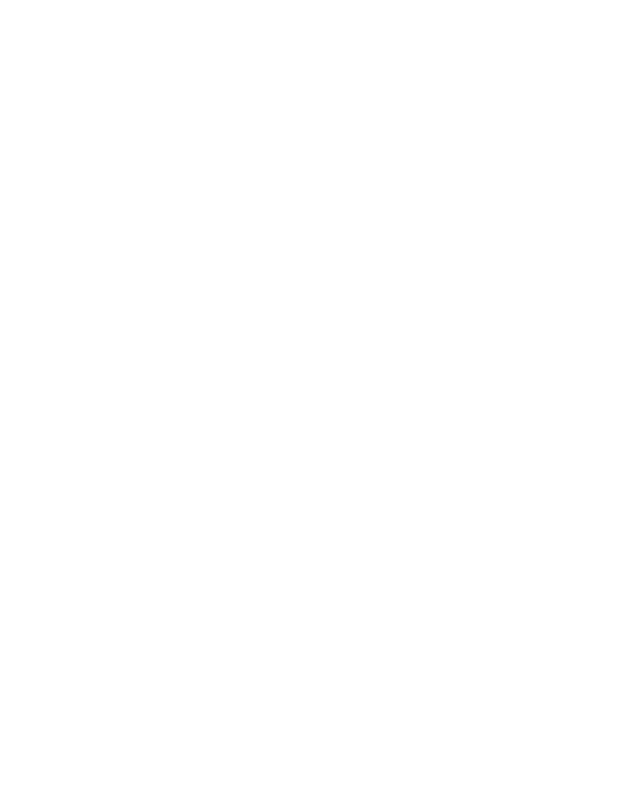
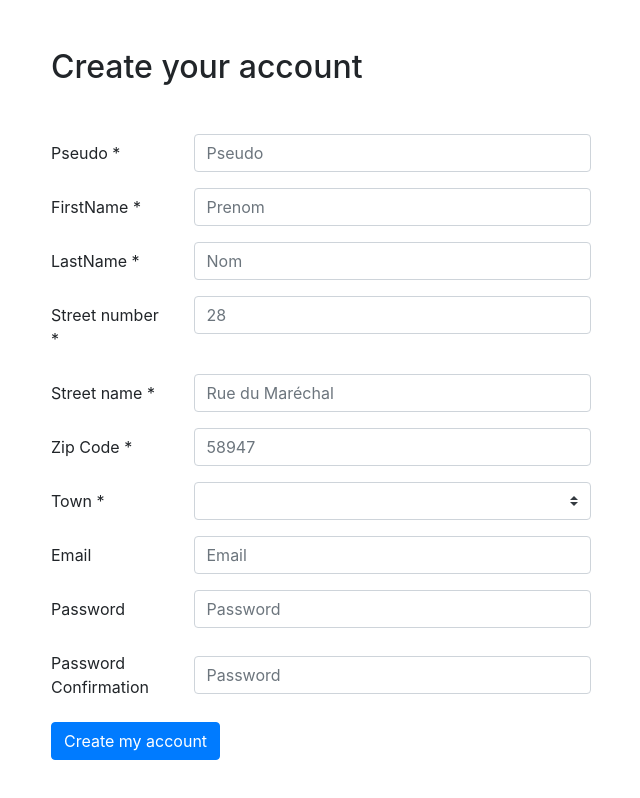
Before and after one commit to AntoineAubree/kalitair-front, an Angular app: page /sign-up in a window 1280 px wide. Before the commit this address led to /. Shown: the whole page, without its empty margins (319-959 px from the left). Built offline with nearby package versions, Linux system fonts and the light colour scheme.

Commit message:
create user page + town service

```diff
--- /dev/null
+++ b/src/app/model/town.ts
@@ -0,0 +1,10 @@
+export interface Town {
+    //id
+    id: number;
+
+    //name
+    name: String;
+
+    //zipCode
+    zipCode: String;
+}
--- a/src/app/user/user-create/user-create.component.html
+++ b/src/app/user/user-create/user-create.component.html
@@ -1 +1,78 @@
-<p>user-create works!</p>
+<div class="container">
+    <div class="row mt-5">
+        <div class="col-md-3"></div>
+        <div class="col-md-6">
+            <h2>Create your account</h2>
+            <form [formGroup]='createForm'>
+                <div class="form-group row mt-5">
+                  <label for="pseudo" class="col-sm-3 col-form-label">Pseudo *</label>
+                  <div class="col-sm-9">
+                    <input formControlName='pseudo' type="text" class="form-control" id="pseudo" placeholder="Pseudo" required>
+                  </div>
+                </div>
+                <div class="form-group row">
+                  <label for="firstName" class="col-sm-3 col-form-label">FirstName *</label>
+                  <div class="col-sm-9">
+                    <input formControleName='firstName' type="text" class="form-control" id="firstName" placeholder="Prenom" required>
+                  </div>
+                </div>
+                <div class="form-group row">
+                  <label for="lastName" class="col-sm-3 col-form-label">LastName *</label>
+                  <div class="col-sm-9">
+                    <input formControleName='lastName' type="text" class="form-control" id="lastName" placeholder="Nom" required>
+                  </div>
+                </div>
+                <div class="form-group row">
+                  <label for="streetNumber" class="col-sm-3 col-form-label">Street number *</label>
+                  <div class="col-sm-9 ">
+                    <input formControleName='streetNumber' type="number" class="form-control " id="streetNumber" placeholder="28" required>
+                  </div>
+                </div>
+                <div class="form-group row">
+                  <label for="streetName" class="col-sm-3 col-form-label">Street name *</label>
+                  <div class="col-sm-9">
+                    <input formControleName='streetName' type="text" class="form-control" id="streetName" placeholder="Rue du Maréchal" required>
+                  </div>
+                </div>
+                <div class="form-group row">
+                  <label for="zipCode" class="col-sm-3 col-form-label">Zip Code *</label>
+                  <div class="col-sm-9">
+                    <input formControleName='zipCode' type="number" class="form-control" id="zipCode" placeholder="58947" required>
+                  </div>
+                </div>
+                <div class="form-group row">
+                  <label for="town" class="col-sm-3 col-form-label">Town *</label>
+                  <div class="col-sm-9">
+                    <select formControleName='town' class="custom-select mr-sm-2" id="town">
+                        <option *ngFor="let town of towns" value={{town.name}}>{{town.name}}</option>
+                      </select>
+                  </div>
+                </div>
+                <div class="form-group row">
+                  <label for="email" class="col-sm-3 col-form-label">Email</label>
+                  <div class="col-sm-9">
+                    <input formControleName='email' type="email" class="form-control" id="email" placeholder="Email">
+                  </div>
+                </div>
+                <div class="form-group row">
+                  <label for="inputPassword3" class="col-sm-3 col-form-label">Password</label>
+                  <div class="col-sm-9">
+                    <input formControleName='password' type="password" class="form-control" id="inputPassword3" placeholder="Password">
+                  </div>
+                </div>
+                <div class="form-group row">
+                  <label for="inputPassword3" class="col-sm-3 col-form-label">Password Confirmation</label>
+                  <div class="col-sm-9 d-flex align-items-center">
+                    <input type="password" class="form-control" id="inputPassword3" placeholder="Password">
+                  </div>
+                </div>
+                <div class="form-group row">
+                  <div class="col-sm-10">
+                    <button type="submit" class="btn btn-primary">Create my account</button>
+                  </div>
+                </div>
+              </form>
+        </div>
+        <div class="col-md-3"></div>
+    </div>
+</div>
--- a/src/app/user/user-create/user-create.component.ts
+++ b/src/app/user/user-create/user-create.component.ts
@@ -1,4 +1,7 @@
 import { Component, OnInit } from '@angular/core';
+import { FormControl, FormGroup, Validators } from '@angular/forms';
+import { Town } from 'src/app/model/town';
+import { TownService } from 'src/app/web-service/town/town.service';
 
 @Component({
   selector: 'app-user-create',
@@ -7,9 +10,34 @@
 })
 export class UserCreateComponent implements OnInit {
 
-  constructor() { }
+  createForm = new FormGroup({
+    pseudo: new FormControl('', Validators.required),
+    firstName: new FormControl('', Validators.required),
+    lastName: new FormControl('', Validators.required),
+    streetNumber: new FormControl('', Validators.required),
+    streetName: new FormControl('', Validators.required),
+    zipCode: new FormControl('', Validators.required),
+    town: new FormControl('', Validators.required),
+    email: new FormControl('', [
+      Validators.required,
+      Validators.pattern('^[a-z0-9._%+-]+@[a-z0-9.-]+\\.[a-z]{2,4}$'),
+    ]),
+    password: new FormControl('', Validators.required)
+  })
+
+  towns: Town[] = [];
+
+  constructor(private TownService : TownService) { }
 
   ngOnInit(): void {
   }
 
+  findByZipCode() {
+    return this.TownService.findByZipCode(this.createForm.get('zipCode')?.value).subscribe(res => {
+      if (res) {
+        this.towns = res
+      }
+    })
+  }
+
 }
--- a/src/app/user/user-login/user-login.component.html
+++ b/src/app/user/user-login/user-login.component.html
@@ -19,7 +19,8 @@
                     <input type="checkbox" value="remember-me"> Remember me
                   </label>
                 </div>
-                <button class="btn btn-lg btn-primary btn-block" type="submit" (click)="login()">Sign in</button>
+                <button class="btn btn-lg btn-primary w-50 " type="submit" (click)="login()">Sign in</button>
+                <button class="btn btn-lg btn-primary w-50 " type="submit" (click)="createAccount()">Create an account</button>
                 <p class="mt-5 mb-3 text-muted">&copy; 2020-2021</p>
               </form>
 
--- a/src/app/user/user-login/user-login.component.ts
+++ b/src/app/user/user-login/user-login.component.ts
@@ -1,7 +1,8 @@
 import { Component, OnInit } from '@angular/core';
 import { FormControl, FormGroup, Validators} from '@angular/forms';
+import { Router } from '@angular/router';
 import { User } from 'src/app/model/user';
-import { UserService } from 'src/app/web-service/user.service';
+import { UserService } from 'src/app/web-service/user/user.service';
 
 
 @Component({
@@ -18,7 +19,7 @@
     ]),
   });
 
-  constructor(private userService : UserService) { }
+  constructor(private userService : UserService, private router : Router) { }
 
   ngOnInit(): void {
   }
@@ -29,5 +30,9 @@
     })
   }
 
+  createAccount() {
+    this.router.navigate(['sign-up'])
+  }
+
 
 }
--- a/src/app/user/user-routing.module.ts
+++ b/src/app/user/user-routing.module.ts
@@ -1,10 +1,14 @@
 import { NgModule } from '@angular/core';
 import { RouterModule, Routes } from '@angular/router';
+import { UserCreateComponent } from './user-create/user-create.component';
 import { UserLoginComponent } from './user-login/user-login.component';
 
 const routes: Routes = [
   {
     path : "login" , component : UserLoginComponent
+  },
+  {
+    path : "sign-up" , component  : UserCreateComponent
   }
 ];
 
--- /dev/null
+++ b/src/app/web-service/town/town.service.ts
@@ -0,0 +1,17 @@
+import { HttpClient, HttpParams } from '@angular/common/http';
+import { Injectable } from '@angular/core';
+import { Town } from 'src/app/model/town';
+
+@Injectable({
+  providedIn: 'root'
+})
+export class TownService {
+
+  baseUrl : string = 'http://localhost:8080/town/'
+
+  constructor(private http: HttpClient) { }
+
+  findByZipCode(zipCode: string) {
+    return this.http.get<Town[]>(this.baseUrl + zipCode);
+  }
+}
--- a/src/app/web-service/user.service.ts
+++ b/src/app/web-service/user/user.service.ts
@@ -1,13 +1,13 @@
 import { HttpClient } from '@angular/common/http';
 import { Injectable } from '@angular/core';
-import { User } from '../model/user';
+import { User } from '../../model/user';
 
 @Injectable({
   providedIn: 'root'
 })
 export class UserService {
 
-  baseUrl : string = 'http://localhost:4200/'
+  baseUrl : string = 'http://localhost:8080'
 
   constructor(private http : HttpClient) { }
 
```
Also changed, not shown: 2 other files (tests, documents, lock files or other folders).
